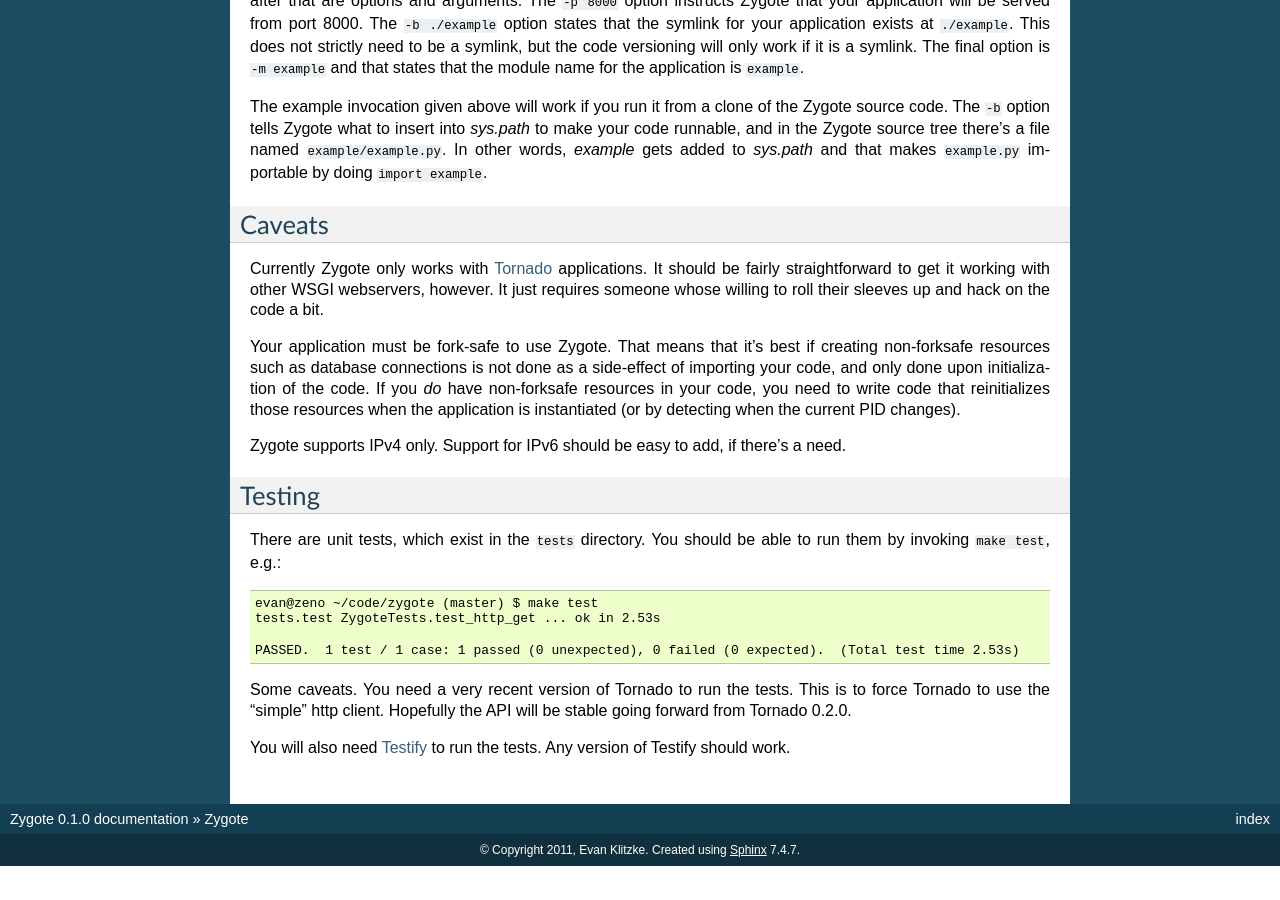
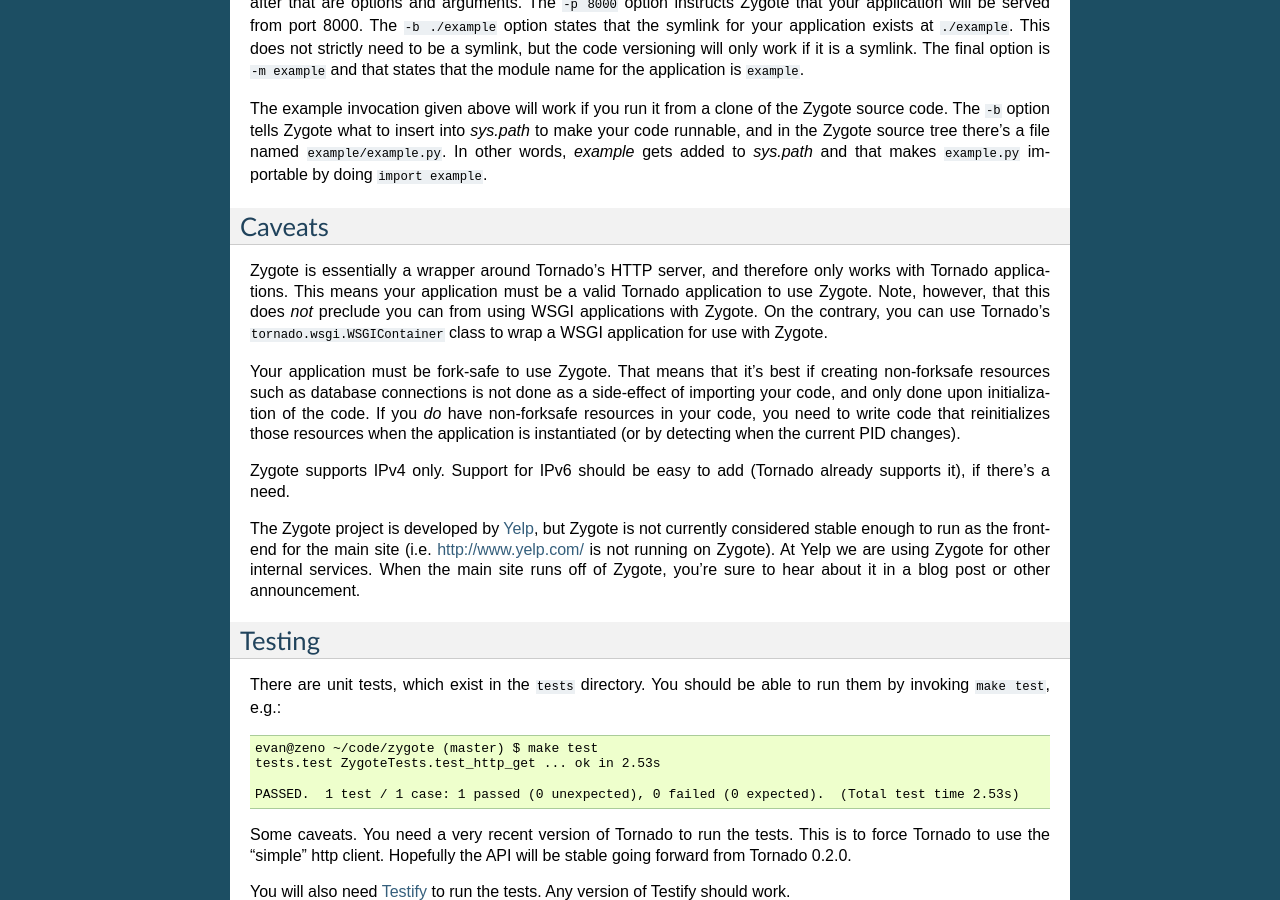
Before and after one commit to Yelp/zygote, a Sphinx documentation site: the page built from docs/source/index.rst, in a window 1280 px wide and 900 px high, scrolled down 1746 px. Built offline with Sphinx 7.4.7, drawn with Linux system fonts in a browser that asks for light colours; before the commit the page ends 2612 px from its top, so only the background shows below that.

Commit message:
clarify some of the caveats

```diff
--- a/docs/source/index.rst
+++ b/docs/source/index.rst
@@ -67,11 +67,11 @@ different, flatter process tree, but the diagram shows how it works in Zygote).
 
 When the master zygote process wants to spawn a copy of `B`, it forks, and the
 forked process, the `B` zygote, can then fork again to create workers. Because
-the workers are created using the `fork(2)` system call, the zygotes can import
-Python modules once and the workers spawned will automatically have all of the
-code available to them, initialized and in memory. Not only is this faster, it
-also saves a lot of memory compared to reimporting the code multiple times, and
-having identical pages in memory that are unshared.
+the workers are created using the ``fork(2)`` system call, the zygotes can
+import Python modules once and the workers spawned will automatically have all
+of the code available to them, initialized and in memory. Not only is this
+faster, it also saves a lot of memory compared to reimporting the code multiple
+times, and having identical pages in memory that are unshared.
 
 Transitioning code from `A` to `B` as described in the previous section consists
 of the master killing idle workers and instructing the appropriate zygote to
@@ -126,10 +126,12 @@ that makes ``example.py`` importable by doing ``import example``.
 Caveats
 -------
 
-Currently Zygote only works with `Tornado <http://www.tornadoweb.org/>`_
-applications. It should be fairly straightforward to get it working with other
-WSGI webservers, however. It just requires someone whose willing to roll their
-sleeves up and hack on the code a bit.
+Zygote is essentially a wrapper around Tornado's HTTP server, and therefore only
+works with Tornado applications. This means your application must be a valid
+Tornado application to use Zygote. Note, however, that this does *not* preclude
+you can from using WSGI applications with Zygote. On the contrary, you can use
+Tornado's ``tornado.wsgi.WSGIContainer`` class to wrap a WSGI application for
+use with Zygote.
 
 Your application must be fork-safe to use Zygote. That means that it's best if
 creating non-forksafe resources such as database connections is not done as a
@@ -138,8 +140,14 @@ code. If you *do* have non-forksafe resources in your code, you need to write
 code that reinitializes those resources when the application is instantiated (or
 by detecting when the current PID changes).
 
-Zygote supports IPv4 only. Support for IPv6 should be easy to add, if there's a
-need.
+Zygote supports IPv4 only. Support for IPv6 should be easy to add (Tornado
+already supports it), if there's a need.
+
+The Zygote project is developed by `Yelp <http://opensource.yelp.com/>`_, but
+Zygote is not currently considered stable enough to run as the frontend for the
+main site (i.e. http://www.yelp.com/ is not running on Zygote). At Yelp we are
+using Zygote for other internal services. When the main site runs off of Zygote,
+you're sure to hear about it in a blog post or other announcement.
 
 Testing
 -------
```
Also changed, not shown: 1 other file.
